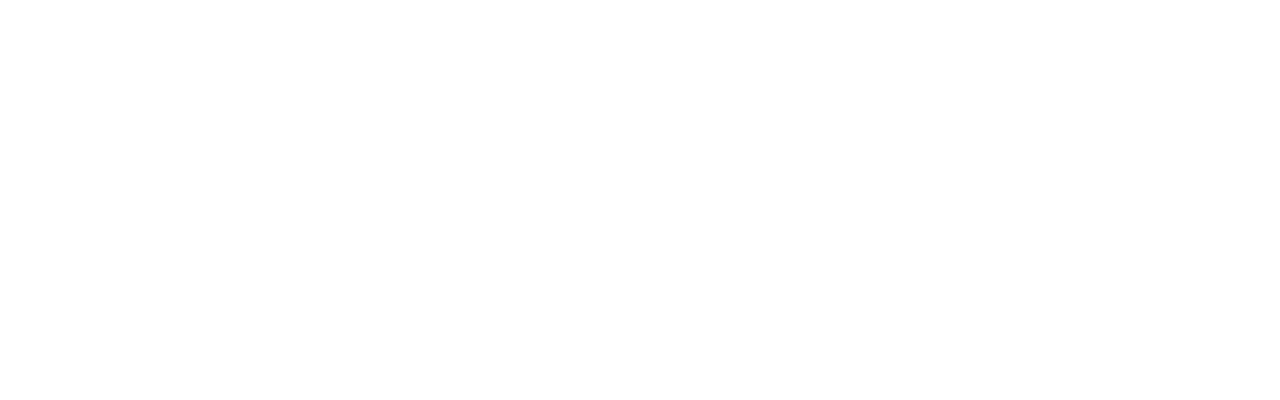
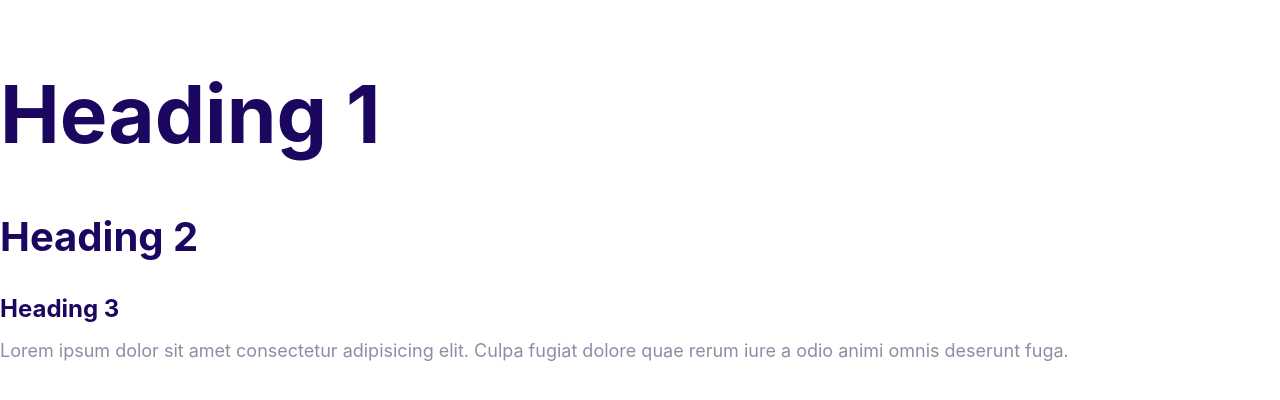
Before and after one commit to JuliaKucmierczyk/moshify-course-project, a plain HTML site: page index.html in a window 1280 px wide. Drawn offline with Linux system fonts and the light colour scheme.

Commit message:
Define the styles for the fonts.

```diff
--- a/css/styles.css
+++ b/css/styles.css
@@ -5,3 +5,52 @@
   --color-headings: #1b0760;
   --color-body: #918ca4;
 }
+
+html {
+  font-size: 62.5%;
+}
+
+body {
+  font-family: Inter, Arial, Helvetica, sans-serif;
+  font-size: 2.4rem;
+  line-height: 1.5;
+  color: var(--color-body);
+}
+
+h1,
+h2,
+h3 {
+  color: var(--color-headings);
+  margin-bottom: 1rem;
+}
+
+h1 {
+  font-size: 7rem;
+}
+
+h2 {
+  font-size: 4rem;
+}
+
+h3 {
+  font-size: 3rem;
+}
+
+p {
+  margin-top: 0;
+}
+
+@media screen and (min-width: 1024px) {
+  body {
+    font-size: 1.8rem;
+  }
+  h1 {
+    font-size: 8rem;
+  }
+  h2 {
+    font-size: 4rem;
+  }
+  h3 {
+    font-size: 2.4rem;
+  }
+}
--- a/index.html
+++ b/index.html
@@ -8,5 +8,13 @@
     <link rel="stylesheet" href="/css/normalize.css" />
     <link rel="stylesheet" href="/css/styles.css" />
   </head>
-  <body></body>
+  <body>
+    <h1>Heading 1</h1>
+    <h2>Heading 2</h2>
+    <h3>Heading 3</h3>
+    <p>
+      Lorem ipsum dolor sit amet consectetur adipisicing elit. Culpa fugiat
+      dolore quae rerum iure a odio animi omnis deserunt fuga.
+    </p>
+  </body>
 </html>
```
